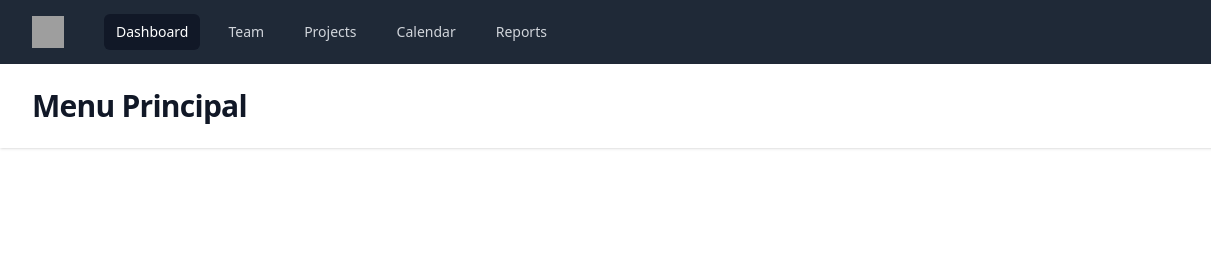
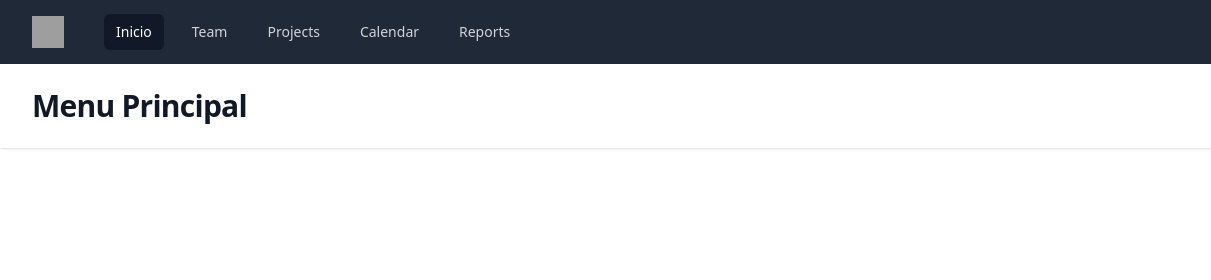
Before and after one commit to AngelicaBR9/SitioWeb-2, a plain HTML site: page index.html in a window 1280 px wide. Shown: the top 280 px of the page, 0-1211 px from the left. Drawn offline with nearby package versions, Linux system fonts and the light colour scheme; grey boxes are pictures that could not be loaded.

Commit message:
Edicion para primer ejempli con ramificacion

```diff
--- a/index.html
+++ b/index.html
@@ -26,7 +26,7 @@
             <div class="hidden md:block">
               <div class="ml-10 flex items-baseline space-x-4">
                 <!-- Current: "bg-gray-900 text-white", Default: "text-gray-300 hover:bg-gray-700 hover:text-white" -->
-                <a href="#" class="bg-gray-900 text-white rounded-md px-3 py-2 text-sm font-medium" aria-current="page">Dashboard</a>
+                <a href="#" class="bg-gray-900 text-white rounded-md px-3 py-2 text-sm font-medium" aria-current="page">Inicio</a>
                 <a href="#" class="text-gray-300 hover:bg-gray-700 hover:text-white rounded-md px-3 py-2 text-sm font-medium">Team</a>
                 <a href="#" class="text-gray-300 hover:bg-gray-700 hover:text-white rounded-md px-3 py-2 text-sm font-medium">Projects</a>
                 <a href="#" class="text-gray-300 hover:bg-gray-700 hover:text-white rounded-md px-3 py-2 text-sm font-medium">Calendar</a>
```
